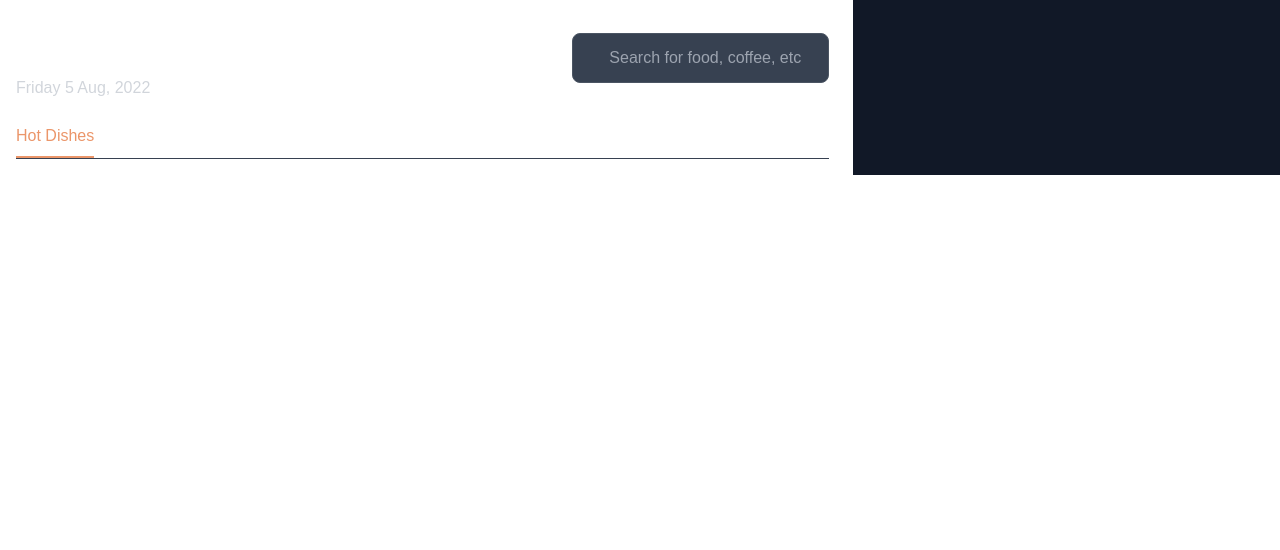
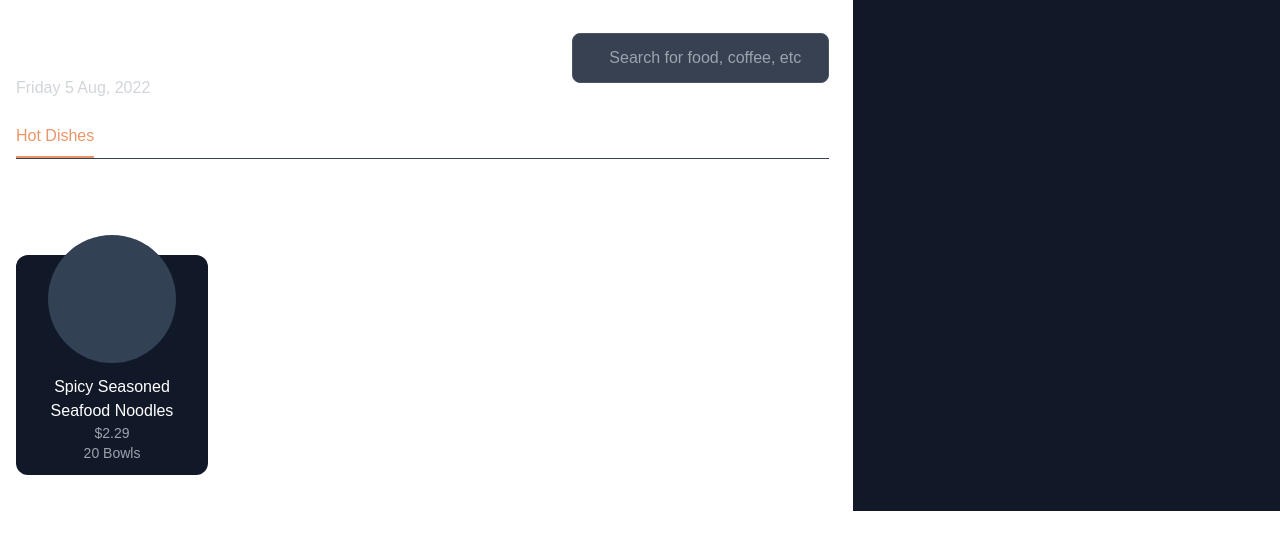
Before and after one commit to dantehduran/restaurant-pos, a Nuxt app: page / in a window 1280 px wide. Shown: the top 550 px of the page. Built offline with nearby package versions, Linux system fonts and the light colour scheme; some icons are missing.

Commit message:
home cards

```diff
--- /dev/null
+++ b/components/Home/DishCard.vue
@@ -0,0 +1,16 @@
+<template>
+	<div
+		class="relative max-w-[192px] min-h-[260px] rounded-lg flex flex-col justify-center items-center"
+	>
+		<div class="absolute top-0 h-32 w-32 rounded-full bg-slate-700"></div>
+		<div
+			class="w-full min-h-[220px] rounded-xl flex flex-col justify-end pb-3 items-center bg-gray-900 flex-end"
+		>
+			<span class="text-white px-5 text-center capitalize font-medium"
+				>spicy seasoned seafood noodles</span
+			>
+			<span class="text-sm text-gray-400">$2.29 </span>
+			<span class="text-sm text-gray-400">20 Bowls</span>
+		</div>
+	</div>
+</template>
--- a/pages/index.vue
+++ b/pages/index.vue
@@ -20,6 +20,10 @@
 				</div>
 			</div>
 			<Categories />
+			<h3 class="text-white text-lg">Choose Dishes</h3>
+			<div class="grid grid-cols-4 gap-3">
+				<HomeDishCard />
+			</div>
 		</div>
 		<aside class="bg-gray-900 w-1/3"></aside>
 	</div>
```
